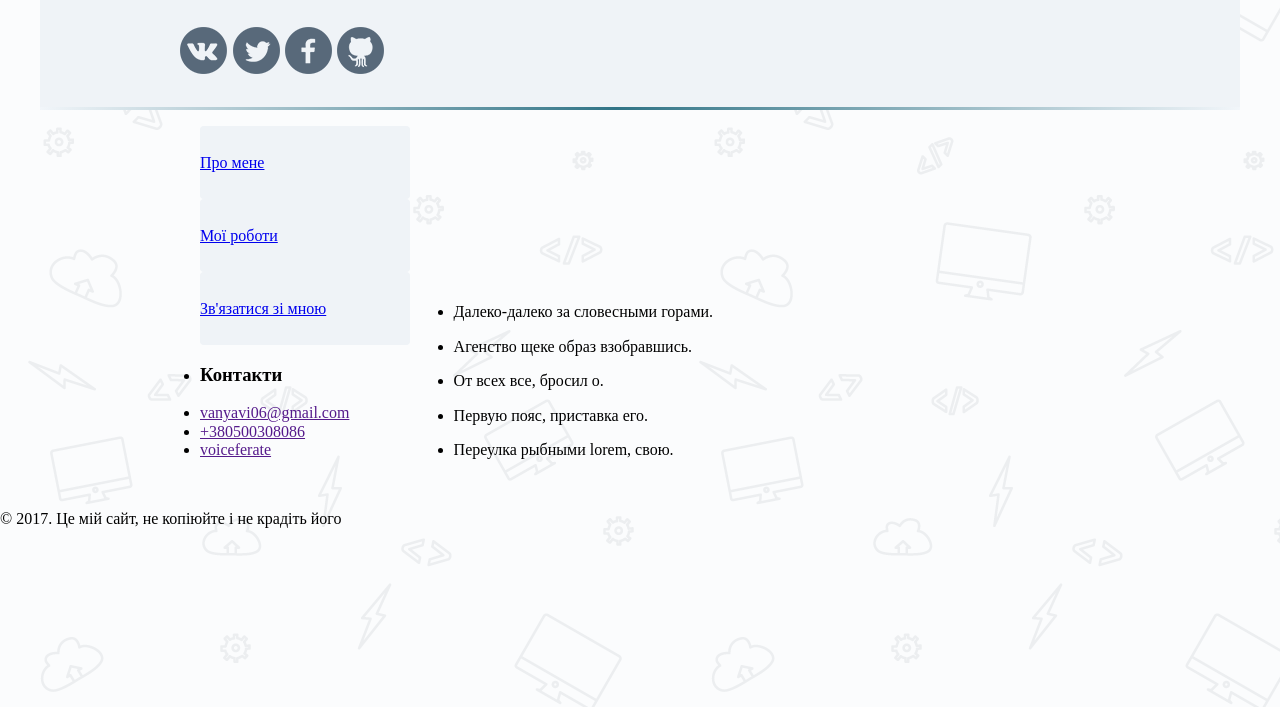
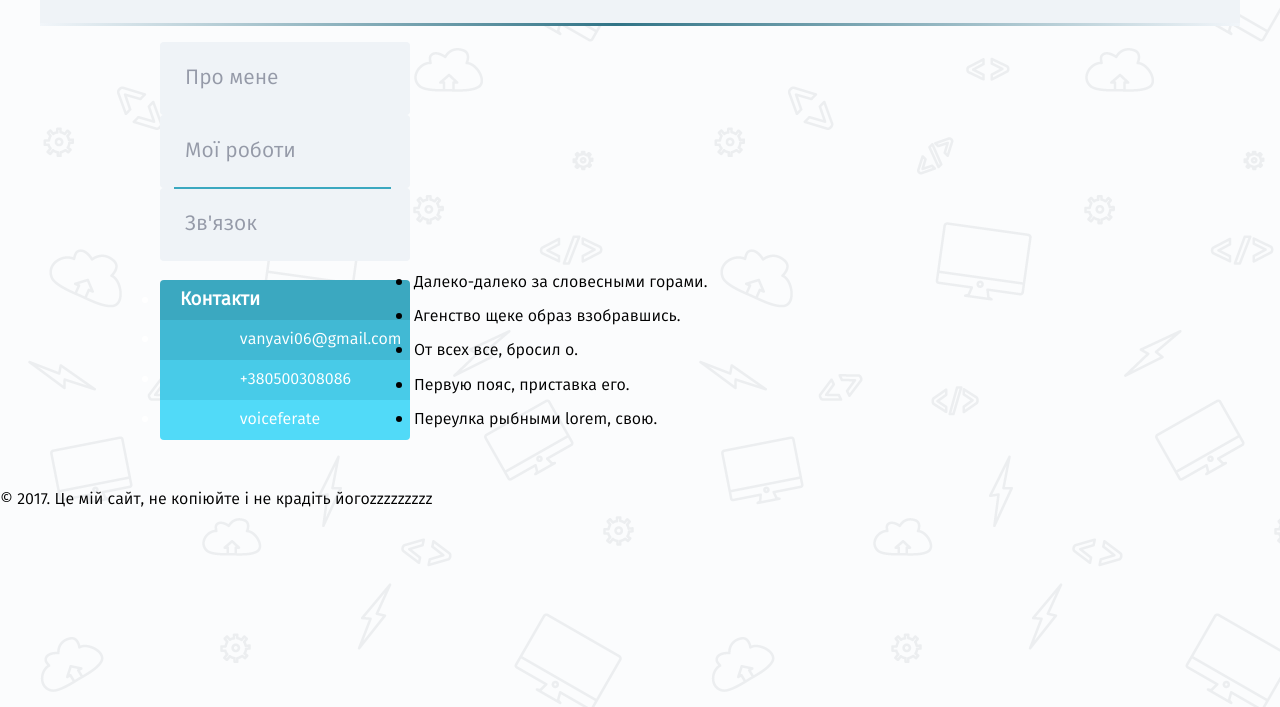
Before and after one commit to voiceferate/loft, a website: page app/html/index.html in a window 1280 px wide. Shown: the part 93-800 px from the top of the page. Drawn offline with nearby package versions, Linux system fonts and the light colour scheme; files that its build step writes are made by us from their sources; files whose address does not match are found by name.

Commit message:
aside look compleated

```diff
--- a/app/css/_aside_left.css
+++ b/app/css/_aside_left.css
@@ -12,4 +12,69 @@
 	line-height: 4.5625em;
 	border-radius: 4px;
 	background-color:  #eff3f7;
+	color:  #959aa8;
 }
+
+.side-nav__list-item:hover{
+	background-color:  #3ba8c0;
+	color: #fff;
+}
+
+.side-nav__link{
+	position: relative;
+	font-size: 1.3125em;/* Приближение из-за подстановки шрифтов */
+	text-decoration: none;
+	-webkit-box-sizing: border-box;
+	-moz-box-sizing: border-box;
+	box-sizing: border-box;
+	padding-left: 25px;
+	width: 100%;
+	display: inline-block;
+	color: inherit;
+}
+
+.side-nav__link_active:after{
+	content: "";
+	position: absolute;
+	left: 14px;
+	bottom: -1px;
+	display: block;
+	width: 87%;
+	border-bottom: 2px solid #3ba8c0;
+}
+
+.side-info{
+	color:  #fff;
+	font-size: 1em;
+}
+
+.side-info__item{
+	height: 40px;
+	line-height: 40px;
+	padding-left: 32%;
+}
+
+.side-info__item_caption{
+	padding-left: 0;
+}
+
+.side-info__item_mail{
+	background-color:  #41b9d4;
+
+}
+
+.side-info__item_phone{
+	background-color:  #48cbe8;
+}
+
+.side-info__item_skype{
+	background-color:  #51daf8;
+	border-radius: 0 0 4px 4px;
+}
+
+.side-info__caption{
+	height: inherit;
+	background-color:  #3ba8c0;
+	border-radius: 4px 4px 0 0;
+	padding-left: 20px;
+}
--- a/app/css/_global_styles.css
+++ b/app/css/_global_styles.css
@@ -1,6 +1,7 @@
 body{
 	background: #fff url('../images/comppattern2.png') 0 0 repeat;
 	font-size: 1em;
+	font-family: 'fira_sansbook';
 }
 
 .s-wrapper{
--- a/app/css/_header_styles.css
+++ b/app/css/_header_styles.css
@@ -1,4 +1,4 @@
-header{
+.main-header{
 	max-width: 1200px;
 	min-height: 119px;
 	margin: 0 auto;
--- a/app/css/normalize.css
+++ b/app/css/_normalize.css
@@ -103,6 +103,8 @@ pre {
 a {
   background-color: transparent; /* 1 */
   -webkit-text-decoration-skip: objects; /* 2 */
+  color: inherit;
+  text-decoration: none;
 }
 
 /**
@@ -445,3 +447,13 @@ template {
 [hidden] {
   display: none;
 }
+
+/*my styles*/
+
+ul, menu, dir{
+    -webkit-margin-before: 1em;
+    -webkit-margin-after: 1em;
+    -webkit-margin-start: 0px;
+    -webkit-margin-end: 0px;
+    -webkit-padding-start: 0px;
+}
--- a/app/html/components/_aside_left.html
+++ b/app/html/components/_aside_left.html
@@ -2,14 +2,14 @@
   <nav class="side-nav">
     <ul class="side-nav__list">
       <li class="side-nav__list-item"><a href="#" class="side-nav__link">Про мене</a></li>
-      <li class="side-nav__list-item"><a href="#" class="side-nav__link">Мої роботи</a></li>
-      <li class="side-nav__list-item"><a href="#" class="side-nav__link">Зв'язатися зі мною</a></li>
+      <li class="side-nav__list-item"><a href="#" class="side-nav__link side-nav__link_active">Мої роботи</a></li>
+      <li class="side-nav__list-item"><a href="#" class="side-nav__link">Зв'язок</a></li>
     </ul>
   </nav>
   <ul class="side-info">
-    <li class="side-info__item"><h3 class="side-info__caption">Контакти</h3></li>
-    <li class="side-info__item"><a href="" class="side-info__link">vanyavi06@gmail.com</a></li>
-    <li class="side-info__item"><a href="" class="side-info__link">+380500308086</a></li>
-    <li class="side-info__item"><a href="" class="side-info__link">voiceferate</a></li>
+    <li class="side-info__item side-info__item_caption"><h3 class="side-info__caption">Контакти</h3></li>
+    <li class="side-info__item side-info__item_mail"><a href="mailto:vanyavi06@gmail.com" class="side-info__link">vanyavi06@gmail.com</a></li>
+    <li class="side-info__item side-info__item_phone"><a href="tel:+380500308086" class="side-info__link">+380500308086</a></li>
+    <li class="side-info__item side-info__item_skype"><a href="callto:+380500308086" class="side-info__link">voiceferate</a></li>
   </ul>
 </aside>
--- a/app/html/components/_footer.html
+++ b/app/html/components/_footer.html
@@ -2,5 +2,5 @@
   <div class="footer__login-btn">
     <img src="" alt="" class="footer__login-img">
   </div>
-  <p class="footer__text">&copy 2017. Це мій сайт, не копіюйте і не крадіть його</p>
+  <p class="footer__text">&copy 2017. Це мій сайт, не копіюйте і не крадіть йогоzzzzzzzzz</p>
 </footer>
--- a/app/html/components/_header.html
+++ b/app/html/components/_header.html
@@ -1,4 +1,4 @@
-<header>
+<header class="main-header">
   <h1 class="header__logo"><img src="images/logo.png" alt="Loft_sChool" class="logo__img"></h1>
   <ul class="header-list">
     <li class="header-list__list-item">
--- a/gulpfile.js
+++ b/gulpfile.js
@@ -26,8 +26,8 @@ gulp.task('fileinclude', function() {
 gulp.task('concatCss', function () {
   return gulp.src('app/css/*.css')
     .pipe(concatCss("main.css"))
-	.pipe(cssnano())
-	.pipe(rename({suffix: '.min'}))
+	  .pipe(cssnano())
+	  .pipe(rename({suffix: '.min'}))
     .pipe(gulp.dest('dist/css/'))
     .pipe(browserSync.reload({stream: true}));
 });
```
Also changed, not shown: dist/css/main.min.css, dist/index.html.
